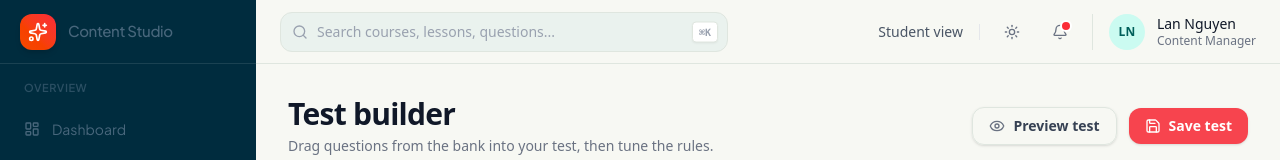
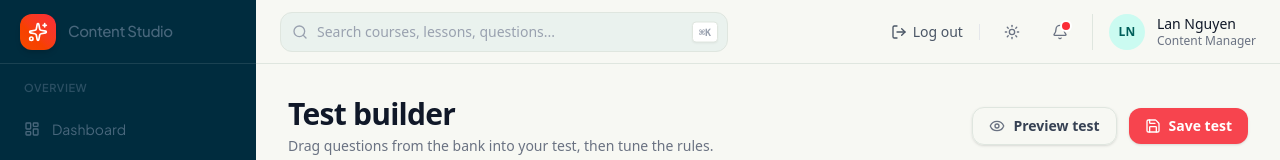
Before and after one commit to ChuChoaChan131019/DoAnChuyenNganh-LearningProject, a Next.js app in the folder frontend/: page /content-manager/testsandpractice/builder in a window 1280 px wide. Shown: the top 160 px of the page. Built offline with nearby package versions, Linux system fonts and the light colour scheme; no server answers.

Commit message:
Chức năng đăng xuất cho content manager

```diff
--- a/frontend/src/components/content-manager/topbar.tsx
+++ b/frontend/src/components/content-manager/topbar.tsx
@@ -1,10 +1,19 @@
 'use client';
 
 import React from 'react';
-import Link from 'next/link';
-import { Search, Bell, Sun, Sparkles } from 'lucide-react';
+import { useRouter } from 'next/navigation';
+import { Bell, LogOut, Search, Sun } from 'lucide-react';
+import { useAuth } from '@/contexts/auth-context';
 
 export function Topbar() {
+  const router = useRouter();
+  const { logout } = useAuth();
+
+  const handleLogout = async () => {
+    await logout();
+    router.push('/login');
+  };
+
   return (
     <header className="sticky top-0 z-30 flex h-16 w-full items-center justify-between border-b border-gray-200/70 bg-[#F7F8F3] px-6">
       {/* Search Bar with Shortcut */}
@@ -22,12 +31,14 @@ export function Topbar() {
 
       {/* Action Controls & Profile */}
       <div className="flex items-center gap-4">
-        <Link
-          href="/learner/ai-tutor"
-          className="text-sm font-medium text-gray-600 transition-colors hover:text-teal-700"
+        <button
+          type="button"
+          onClick={handleLogout}
+          className="flex items-center gap-1.5 text-sm font-medium text-gray-600 transition-colors hover:text-rose-600"
         >
-          Student view
-        </Link>
+          <LogOut className="h-4 w-4" />
+          Log out
+        </button>
 
         <div className="h-4 w-px bg-gray-200" />
 
```
